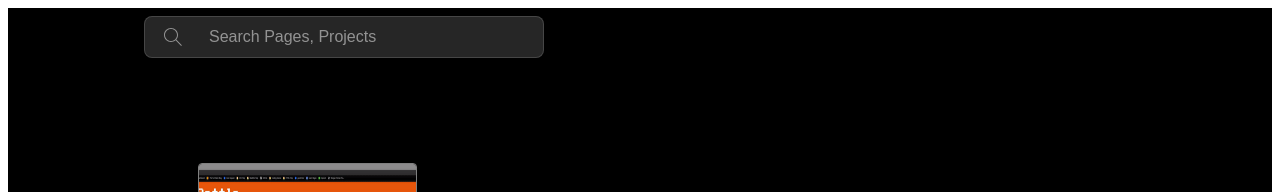
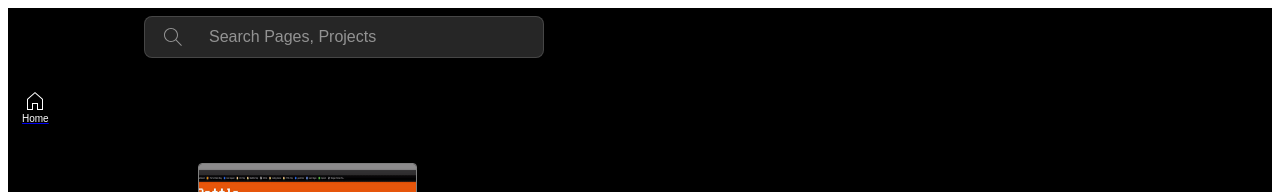
Before and after one commit to Jeromemn/Portfolio, a Next.js app: page /projects/cardbattle in a window 1280 px wide. Shown: the top 192 px of the page. Built offline with nearby package versions, Linux system fonts and the light colour scheme.

Commit message:
added sidebar and home button

```diff
--- /dev/null
+++ b/src/app/components/SideBar.jsx
@@ -0,0 +1,49 @@
+'use client';
+import React from 'react';
+import Link from 'next/link';
+import styled from 'styled-components';
+import { YouTubeHome } from '../icons';
+
+const SideBarWrapper = styled.div`
+display: inline-block;
+flex-direction: column;
+background: transparent;
+position: fixed;
+top: 72px;
+left: 0;
+width: 72px;
+padding: 1rem;
+`;
+
+const SidebarButton = styled.button`
+background-color: transparent;
+color: white;
+border: none;
+font-size: 10px;
+line-height: 12px;
+text-align: center;
+font-weight: 500;
+display: flex;
+flex-direction: column;
+white-space: nowrap;
+align-items: center;
+
+
+/*  if selected
+background-color: rgba(255,255,255,0.1); */
+`;
+
+const SideBar = () => {
+  return (
+    <SideBarWrapper>
+      <Link href="/">
+        <SidebarButton>
+          <YouTubeHome color='white' width={24} height={24}/> Home
+        </SidebarButton>
+        </Link>
+      {/* <Link to="/search">Search</Link> */}
+      </SideBarWrapper>
+  )
+}
+
+export default SideBar;
--- /dev/null
+++ b/src/app/icons/YouTubeHome.jsx
@@ -0,0 +1,16 @@
+const YouTubeHome = ({ color, width, height }) => (
+  <svg
+    viewBox="0 0 24 24"
+    preserveAspectRatio="xMidYMid meet"
+    focusable="false"
+    width={width}
+    height={height}
+    fill={color}
+  >
+    <g>
+      <path d="M12,4.33l7,6.12V20H15V14H9v6H5V10.45l7-6.12M12,3,4,10V21h6V15h4v6h6V10L12,3Z"></path>
+    </g>
+  </svg>
+);
+
+export default YouTubeHome;
--- a/src/app/icons/index.jsx
+++ b/src/app/icons/index.jsx
@@ -13,3 +13,4 @@ export { default as GitHub } from './GitHub';
 export { default as LinkedIn } from './linkedIn';
 export { default as Verified } from './Verified';
 export { default as SearchIcon } from './SearchIcon';
+export { default as YouTubeHome } from './YouTubeHome';
--- a/src/app/layout.jsx
+++ b/src/app/layout.jsx
@@ -4,6 +4,7 @@ import React from "react";
 import StyledComponentsRegistry from "./styles/registry";
 import Footer from "./components/Footer";
 import Search from "./components/Search";
+import SideBar from "./components/SideBar";
 // import globals from "./styles/globals";
 
 export const metadata = {
@@ -17,6 +18,7 @@ export default function RootLayout({ children }) {
     <html lang="en">
       <body>
         <StyledComponentsRegistry>{children}
+        <SideBar />
         <Search />
         <Footer />
         </StyledComponentsRegistry>
```
